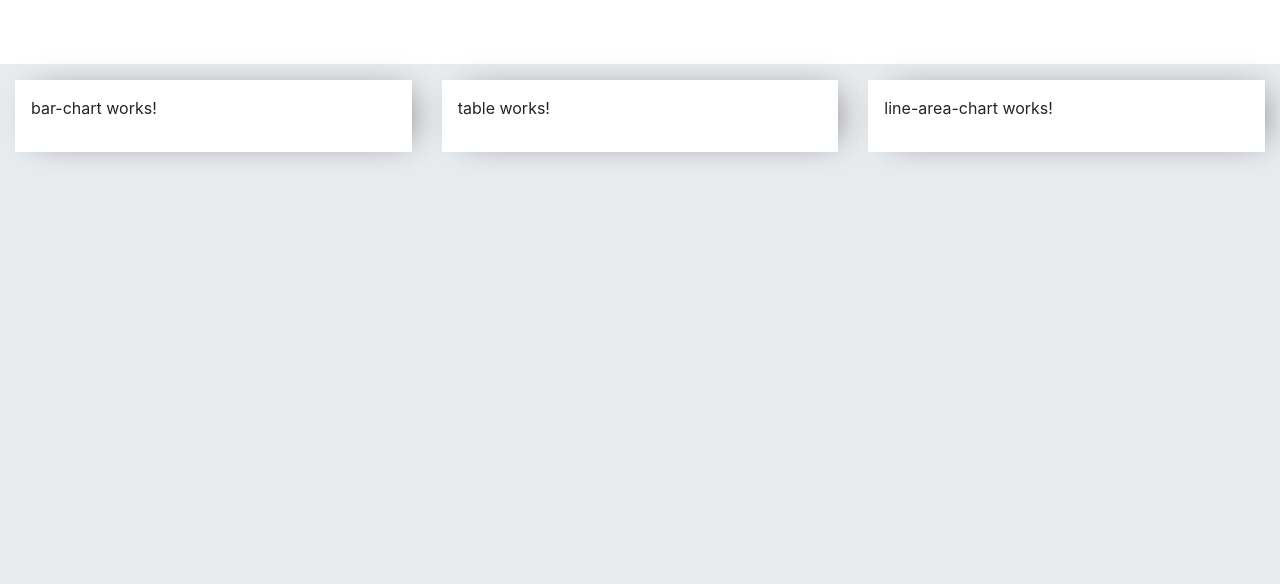
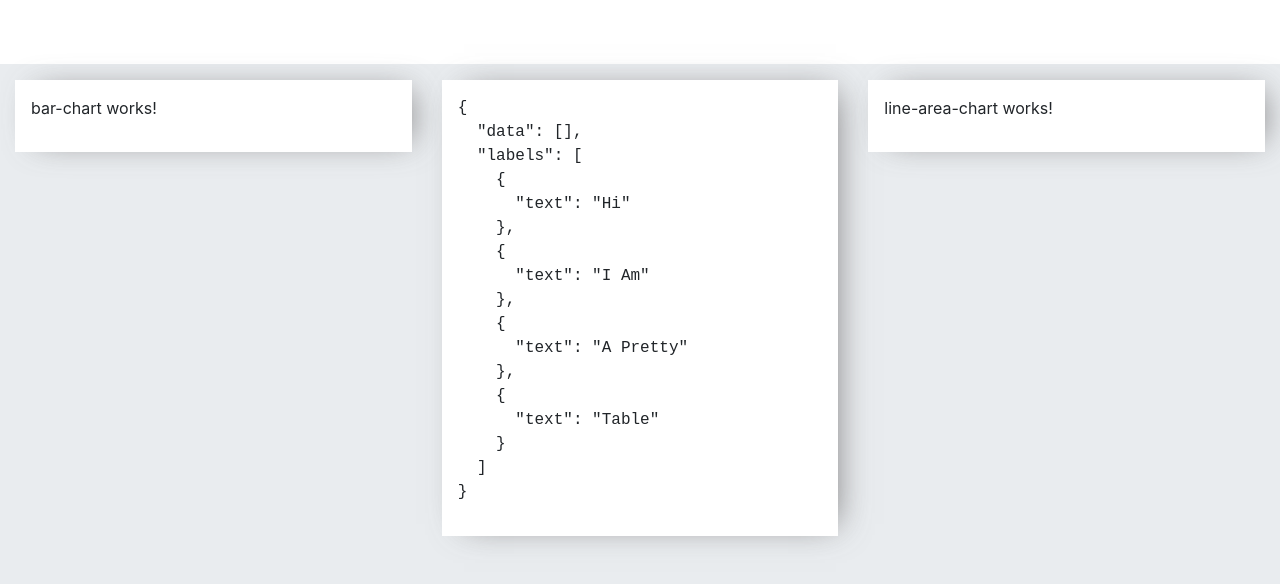
Before and after one commit to PioneerCode/pioneer-charts, an Angular app: page / in a window 1280 px wide. Shown: the top 584 px of the page. Built offline with nearby package versions, Linux system fonts and the light colour scheme.

Commit message:
Send config down to table

```diff
--- a/src/app/app.component.html
+++ b/src/app/app.component.html
@@ -10,7 +10,7 @@
       </div>
       <div class="col-sm">
         <div class="pc-chart-container">
-          <pc-table></pc-table>
+          <pc-table [config]="tableConfig"></pc-table>
         </div>
       </div>
       <div class="col-sm">
--- a/src/app/app.component.ts
+++ b/src/app/app.component.ts
@@ -1,5 +1,6 @@
 import { Component } from '@angular/core';
-import { ITableConfig } from './charts/table/table.model';
+import { ITableConfig, ITableLabel } from './charts/table/table.model';
+import { IData } from './charts/data.model';
 
 @Component({
   selector: 'app-root',
@@ -10,6 +11,22 @@ export class AppComponent {
   title = 'Pioneer Code Angular Charts';
 
   tableConfig = {
+    data: [
 
+    ] as IData[],
+    labels: [
+      {
+        text: 'Hi'
+      },
+      {
+        text: 'I Am'
+      },
+      {
+        text: 'A Pretty'
+      },
+      {
+        text: 'Table'
+      }
+    ] as ITableLabel[]
   } as ITableConfig;
 }
--- a/src/app/app.module.ts
+++ b/src/app/app.module.ts
@@ -3,9 +3,8 @@ import { NgModule } from '@angular/core';
 import { ChartModule } from './charts/chat.module';
 import { AppComponent } from './app.component';
 
+
 @NgModule({
-  declarations: [
-  ],
   imports: [
     BrowserModule,
     ChartModule
--- a/src/app/charts/chat.module.ts
+++ b/src/app/charts/chat.module.ts
@@ -3,8 +3,11 @@ import { AppComponent } from '../app.component';
 import { BarChartComponent } from './bar-chart/bar-chart.component';
 import { TableComponent } from './table/table.component';
 import { LineAreaChartComponent } from './line-area-chart/line-area-chart.component';
-
+import { CommonModule } from '@angular/common';
 @NgModule({
+  imports: [
+    CommonModule
+  ],
   declarations: [
     AppComponent,
     BarChartComponent,
--- a/src/app/charts/table/table.component.html
+++ b/src/app/charts/table/table.component.html
@@ -1,3 +1 @@
-<p>
-  table works!
-</p>
+<pre>{{config|json}}</pre>
```
